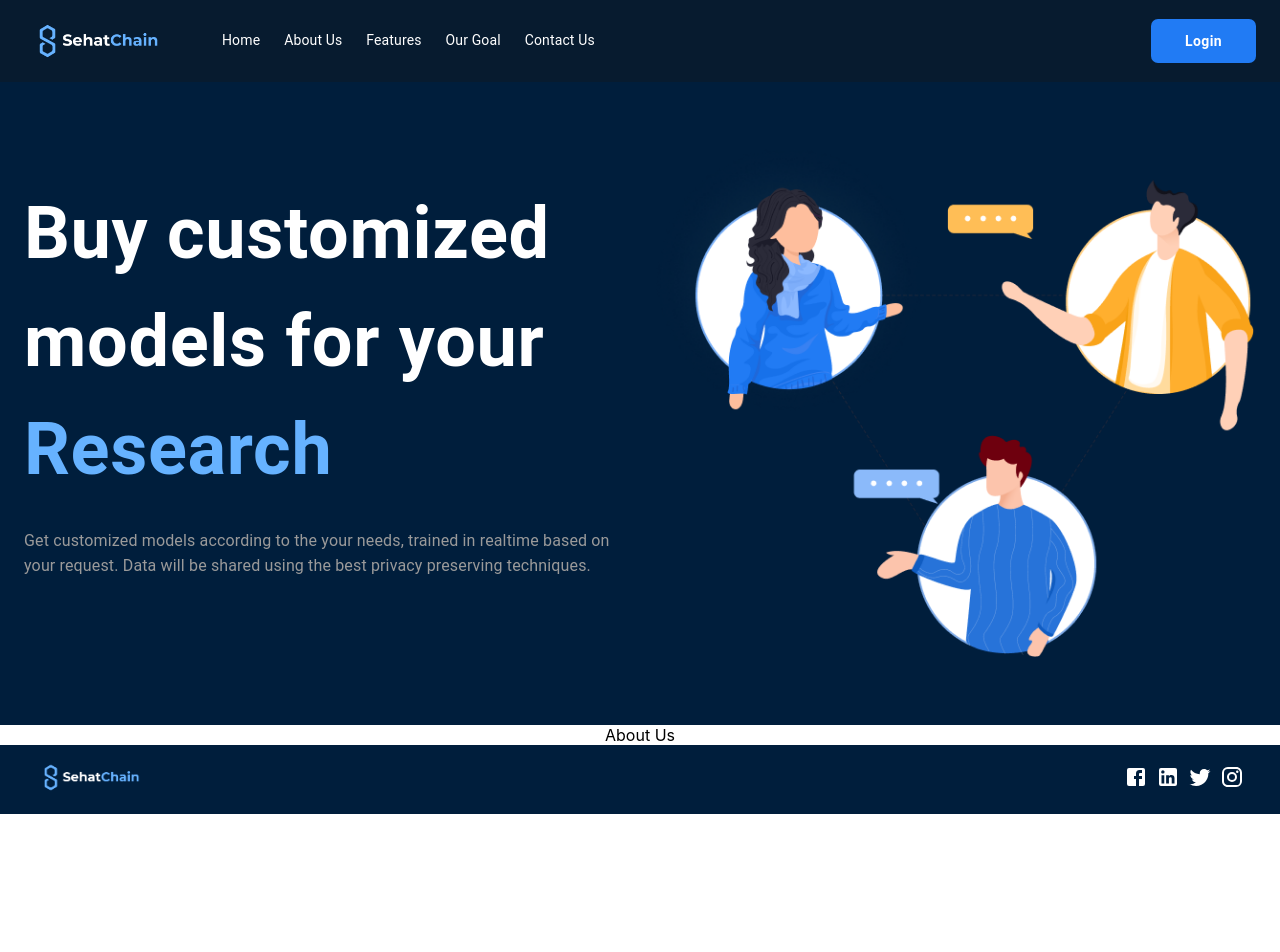
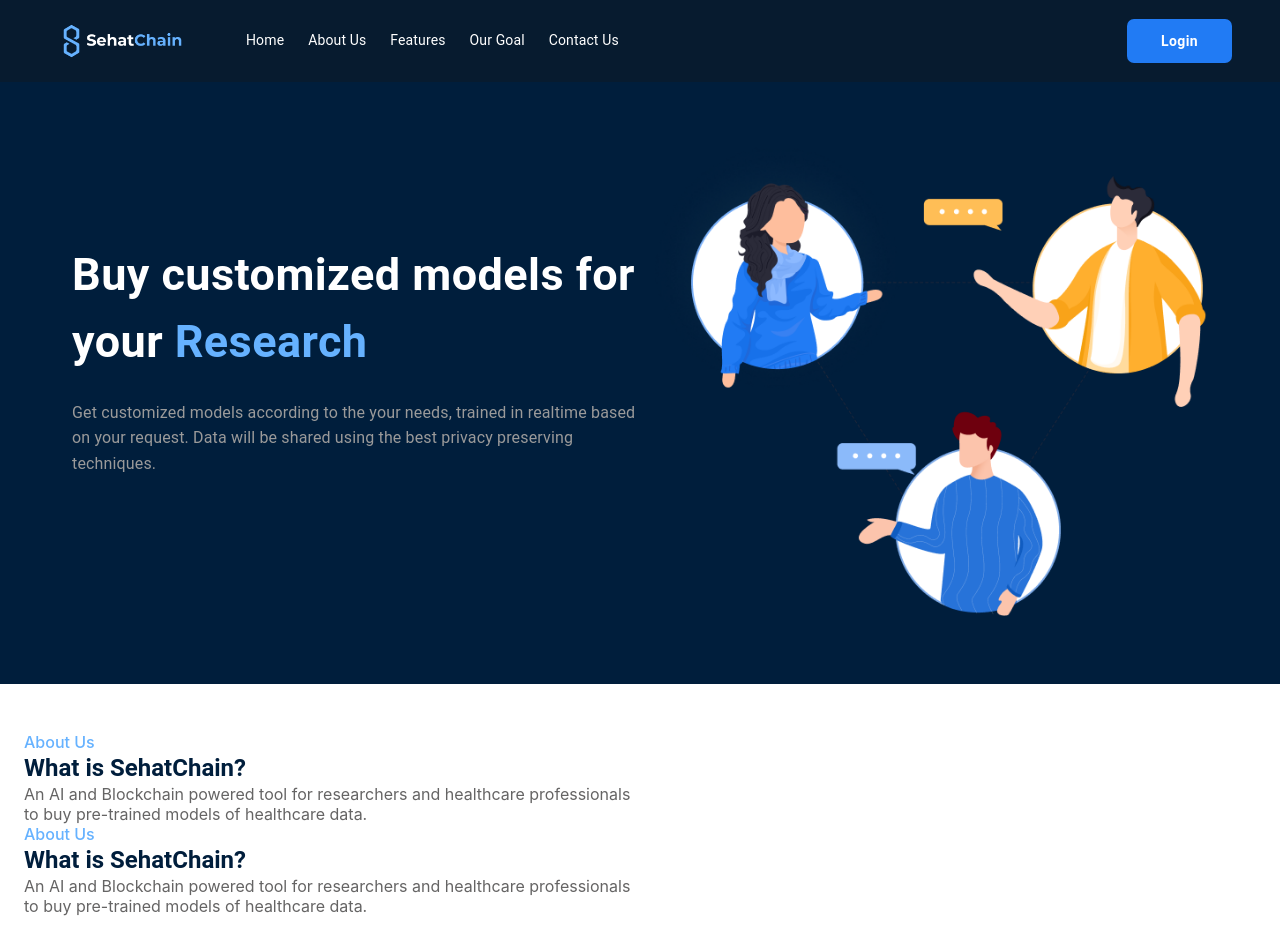
Before and after one commit to abdullahqaisar/sehatchain, a React (Create React App) app: page / in a window 1280 px wide. Shown: the top 952 px of the page. Before the commit the page ends 814 px from the top, so only its background shows below. Built offline with nearby package versions, Linux system fonts and the light colour scheme; the HTML template or start-up script is replaced by a standard one.

Commit message:
added about us and added padding to all components

```diff
--- a/src/components/main/AboutUs.jsx
+++ b/src/components/main/AboutUs.jsx
@@ -3,8 +3,38 @@
 import { Box, Typography, Grid } from "@mui/material";
 import { Container } from "@mui/system";
 
+import SectionText from "./SectionText";
+
 const AboutUs = () => {
-  return <div>About Us</div>;
+  return (
+    <Box
+      sx={{
+        position: "relative",
+        pt: 6,
+        pb: { xs: 12, md: 8 },
+
+      }}
+    >
+      <Container maxWidth="xl">
+        <Grid container xs={12} md={6}>
+          <Grid item>
+            <SectionText
+              sectionName="About Us"
+              question="What is SehatChain?"
+              description="An AI and Blockchain powered tool for researchers and healthcare professionals to buy pre-trained models of healthcare data."
+            />
+          </Grid>
+          <Grid item>
+            <SectionText
+              sectionName="About Us"
+              question="What is SehatChain?"
+              description="An AI and Blockchain powered tool for researchers and healthcare professionals to buy pre-trained models of healthcare data."
+            />
+          </Grid>
+        </Grid>
+      </Container>
+    </Box>
+  );
 };
 
 export default AboutUs;
--- a/src/components/main/Hero.jsx
+++ b/src/components/main/Hero.jsx
@@ -11,9 +11,10 @@
       id="hero"
       sx={{
         backgroundColor: "#001E3C",
-        position: "relative",
         pt: 6,
         pb: { xs: 12, md: 8 },
+        px: { xs: 3, sm: 6, md: 6 },
+
       }}
     >
       <Container maxWidth="xl">
@@ -37,7 +38,7 @@
                   component="h3"
                   sx={{
                     position: "relative",
-                    fontSize: { xs: 40, md: 60, lg: 72 },
+                    fontSize: { xs: 40, md: 45 },
                     letterSpacing: 0,
                     fontWeight: "bold",
                     lineHeight: 0,
--- /dev/null
+++ b/src/components/main/SectionText.jsx
@@ -0,0 +1,33 @@
+import React from "react";
+import { Box, Typography, Grid } from "@mui/material";
+import { Container } from "@mui/system";
+
+import { styled } from "@mui/material";
+
+function SectionText(props) {
+  const NameTypography = styled(Typography)({
+    fontWeight: "500",
+    color: "#66B2FF",
+  });
+
+  const QuestionTypography = styled(Typography)({
+    fontWeight: "700",
+    color: "#001E3C",
+  });
+
+  const DescTypography = styled(Typography)({
+    color: "#656464",
+  });
+
+  return (
+    <Grid>
+      <Grid item textAlign="left">
+        <NameTypography variant="p">{props.sectionName}</NameTypography>
+        <QuestionTypography variant="h5">{props.question}</QuestionTypography>
+        <DescTypography variant="p">{props.description}</DescTypography>
+      </Grid>
+    </Grid>
+  );
+}
+
+export default SectionText;
--- a/src/components/navbar/Navbar.jsx
+++ b/src/components/navbar/Navbar.jsx
@@ -120,8 +120,8 @@
   }));
 
   return (
-    <Box>
-      <NavbarContainer maxWidth={false}>
+    <Box >
+      <NavbarContainer maxWidth={false} sx={{ px: { xs: 3, sm: 6, md: 6 } }}>
         <Box
           sx={{
             display: "flex",
--- a/src/pages/main/main.jsx
+++ b/src/pages/main/main.jsx
@@ -1,16 +1,17 @@
 import React from "react";
 import { Navbar } from "../../components/navbar";
 import { Hero, AboutUs } from "../../components/main";
+import { Box } from "@mui/system";
 
 import Footer from "../../components/footer/Footer";
 
 export default function Main() {
   return (
-    <div>
+    <Box>
       <Navbar />
       <Hero />
       <AboutUs />
       <Footer />
-    </div>
+    </Box>
   );
 }
```
